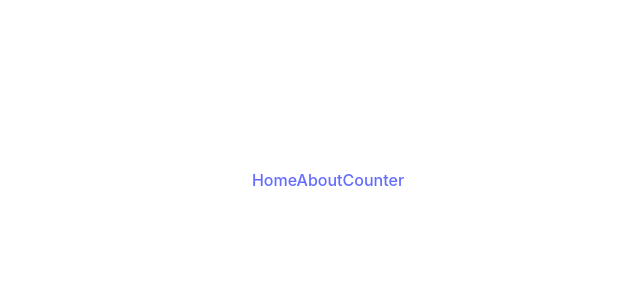
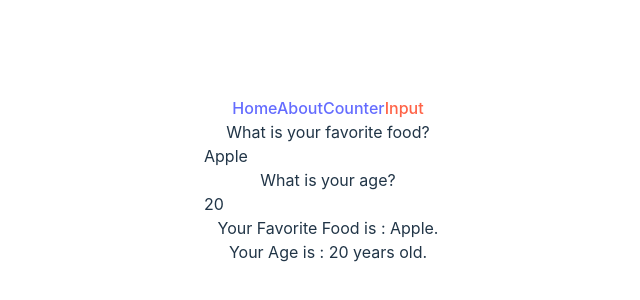
Before and after one commit to hasansfzn/vue_learning_project, a Vue app: page /inputToLocalStorage in a window 1280 px wide. Before the commit this address had no page. Shown: the part 220-520 px from the top of the page, without its empty margins (312-952 px from the left). Built offline with nearby package versions, Linux system fonts and the light colour scheme.

Commit message:
localstorage read added

```diff
--- a/src/App.vue
+++ b/src/App.vue
@@ -21,6 +21,9 @@ const do_process = () => {
       <RouterLink active-class="active" to="/">Home</RouterLink>
       <RouterLink active-class="active" to="/about">About</RouterLink>
       <RouterLink active-class="active" to="/counter">Counter</RouterLink>
+      <RouterLink active-class="active" to="/inputToLocalStorage"
+        >Input</RouterLink
+      >
     </nav>
   </header>
   <!-- <ButtonBind /> -->
--- /dev/null
+++ b/src/composables/useStorage.js
@@ -0,0 +1,31 @@
+import { ref, watch } from "vue";
+
+export function useStorage(key, storedVal) {
+  const storedItem = read();
+
+  if (storedItem) {
+    storedVal = ref(storedItem);
+  } else {
+    storedVal = ref(storedVal);
+    write();
+  }
+
+  watch(storedVal, write);
+
+  function read() {
+    localStorage.getItem(key);
+  }
+
+  function remove() {
+    localStorage.removeItem(key);
+  }
+
+  function write() {
+    localStorage.setItem(key, storedVal.value);
+    if (storedVal.value === "" || null) {
+      remove();
+    }
+  }
+
+  return storedVal;
+}
--- a/src/router/router.js
+++ b/src/router/router.js
@@ -2,6 +2,7 @@ import { createRouter, createWebHistory } from "vue-router";
 import HomeView from "@/views/HomeView.vue";
 import AboutView from "@/views/AboutView.vue";
 import CounterView from "@/views/CounterView.vue";
+import InputToLocal from "@/views/InputToLocal.vue";
 
 const router = createRouter({
   history: createWebHistory(import.meta.env.BASE_URL),
@@ -21,6 +22,11 @@ const router = createRouter({
       name: "counter",
       component: CounterView,
     },
+    {
+      path: "/inputToLocalStorage",
+      name: "inputToLocalStorage",
+      component: InputToLocal,
+    },
   ],
 });
 
--- a/src/views/CounterView.vue
+++ b/src/views/CounterView.vue
@@ -14,7 +14,9 @@
       <button
         id="decrement"
         class="p-2 btn rounded-2 border shadow shadow-gray-200"
+        :class="{ 'cursor-not-allowed': disabledButton }"
         @click="decrease"
+        :disabled="disabledButton"
       >
         Decrement
       </button>
@@ -57,15 +59,18 @@ import { ref, watch } from "vue";
 import { useLocalStorage } from "@/composables/useLocalStorage";
 
 const counter = ref(0);
+const disabledButton = ref(false);
 
 const msg = ref("");
 const inputMsg = ref("");
 
 const increase = () => {
   counter.value++;
+  if (disabledButton.value) disabledButton.value = false;
 };
 const decrease = () => {
   if (counter.value > 0) counter.value--;
+  else disabledButton.value = true;
 };
 
 //localstorage
--- /dev/null
+++ b/src/views/InputToLocal.vue
@@ -0,0 +1,48 @@
+<template>
+  <div class="m-2 shadow shadow-gray-200 p-3">
+    <div class="flex gap-2 justify-center items-center">
+      <p>What is your favorite food?</p>
+      <input
+        type="text"
+        v-model="food"
+        class="p-2"
+        placeholder="Enter your fab food"
+      />
+    </div>
+    <div class="flex gap-2 justify-center items-center mt-3">
+      <p>What is your age?</p>
+      <input
+        type="text"
+        v-model="age"
+        class="p-2"
+        placeholder="Enter your age"
+      />
+    </div>
+    <div class="mt-2">
+      <h2 class="p-2 text-green-300">Your Favorite Food is : {{ food }}.</h2>
+      <h2 class="p-2 text-green-300">Your Age is : {{ age }} years old.</h2>
+    </div>
+  </div>
+</template>
+
+<script setup>
+import { useStorage } from "../composables/useStorage";
+
+import { ref, watch } from "vue";
+const food = useStorage("food", "Apple");
+const age = useStorage("age", 20);
+
+// const write = (key, value) => {
+//   localStorage.setItem(key, value);
+// };
+
+// watch(food, (val) => {
+//   localStorage.setItem("food", val);
+// });
+
+// setTimeout(() => {
+//   food.value = "changed Food";
+// }, 3000);
+</script>
+
+<style></style>
```
